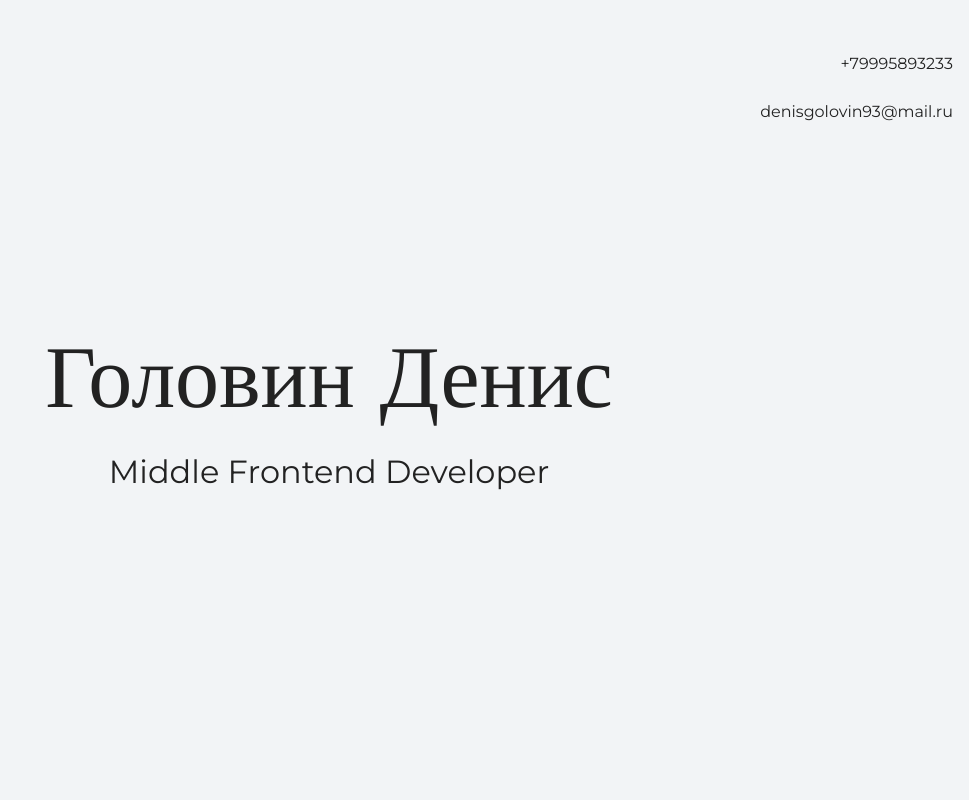
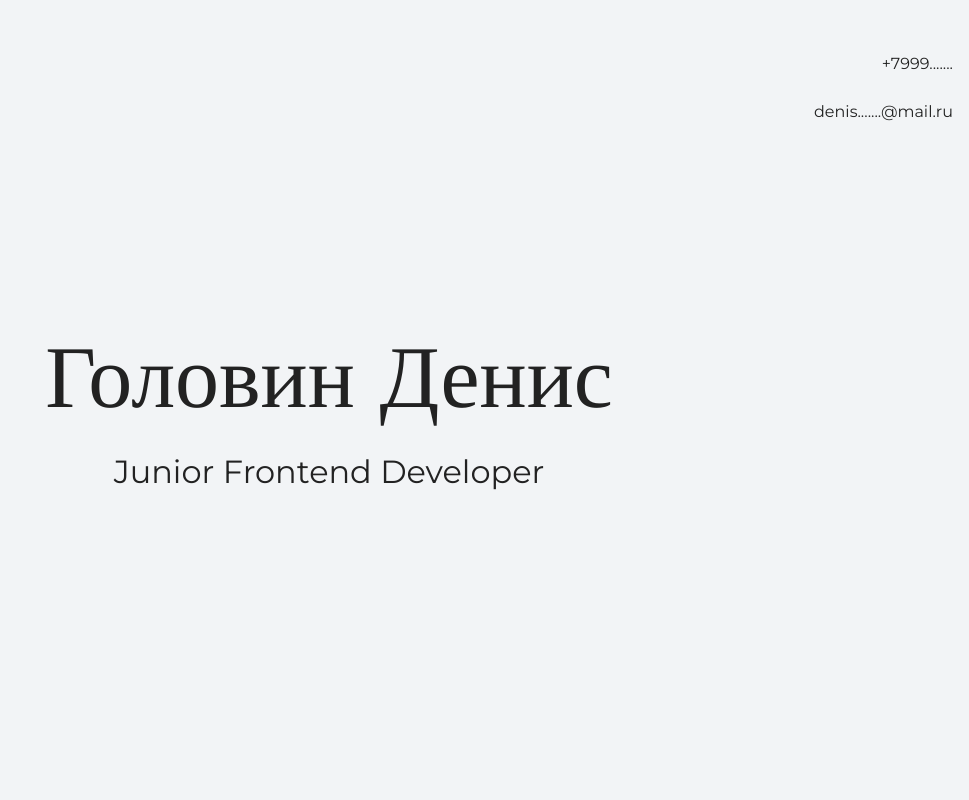
Before and after one commit to DenGolovin/my-site, a plain HTML site: page index.html in a window 1280 px wide. Shown: the top 800 px of the page, without its empty margins (311-1280 px from the left). Drawn offline with nearby package versions, Linux system fonts and the light colour scheme.

Commit message:
Меняет текст на главной странице

```diff
--- a/index.html
+++ b/index.html
@@ -10,15 +10,15 @@
   <body>
     <header class="page-header">
       <div class="container">
-        <p>+79995893233</p>
-        <p>denisgolovin93@mail.ru</p>
+        <p>+7999.......</p>
+        <p>denis.......@mail.ru</p>
       </div>
     </header>
 
     <section class="hero-image">
       <div class="container">
         <h1 class="heading">Головин Денис</h1>
-        <p>Middle Frontend Developer</p>
+        <p>Junior Frontend Developer</p>
       </div>
     </section>
 
@@ -28,7 +28,7 @@
         <h3>Пара слов о себе</h3>
         <p>Владею технологиями HTML, CSS, JavaScript, React, Angular, PHP, GIT.</p>
         <h3>Чем могу быть полезен</h3>
-        <p>Проектирование и создание сайтов любой сложности.</p>
+        <p>Проектирование и создание сайтов.</p>
       </div>
     </section>
 
@@ -46,7 +46,7 @@
 
     <footer class="page-footer">
       <div class="container">
-        denisgolovin93@mail.ru
+        denis........@mail.ru
       </div>
     </footer>
   </body>
```
